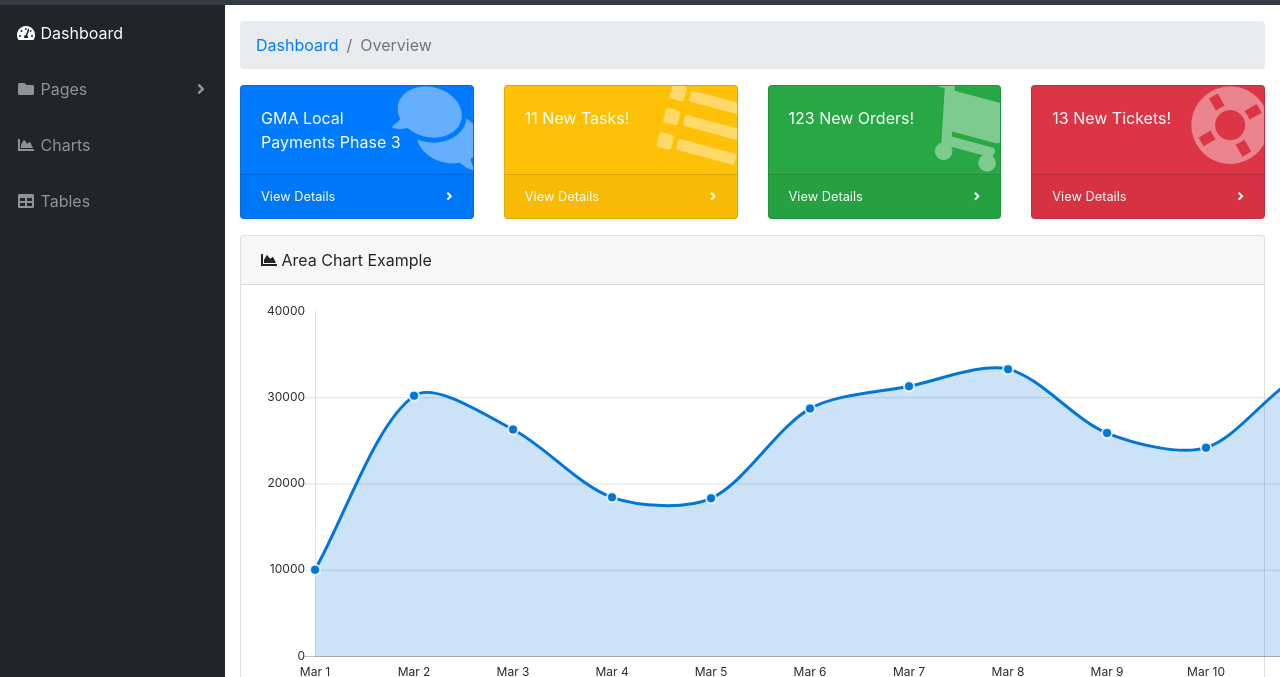
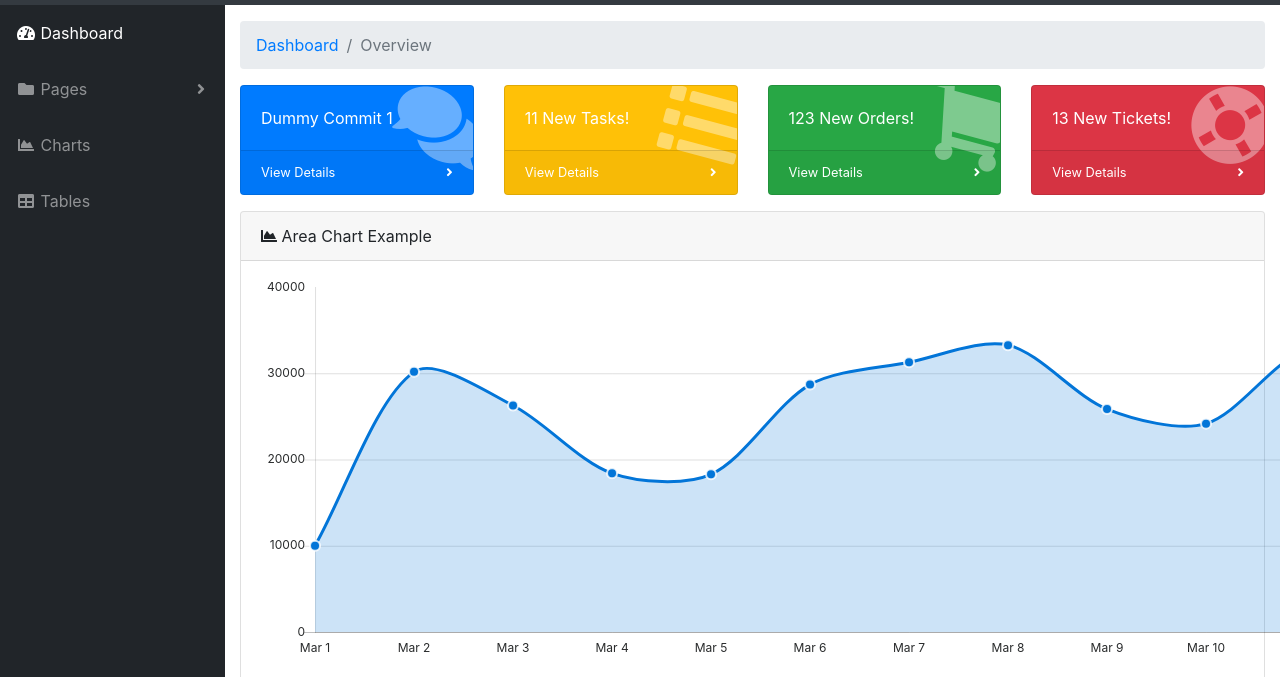
Before and after one commit to deepakr6242/omnipayer_poc, a website with bundled scripts: page index.html in a window 1280 px wide. Shown: the part 51-728 px from the top of the page. Built offline with nearby package versions, Linux system fonts and the light colour scheme.

Commit message:
Dummy Commit 1

```diff
--- a/index.html
+++ b/index.html
@@ -146,7 +146,7 @@
                   <div class="card-body-icon">
                     <i class="fas fa-fw fa-comments"></i>
                   </div>
-                  <div class="mr-5">GMA Local Payments Phase 3</div>
+                  <div class="mr-5">Dummy Commit 1</div>
                 </div>
                 <a class="card-footer text-white clearfix small z-1" href="#">
                   <span class="float-left">View Details</span>
```
